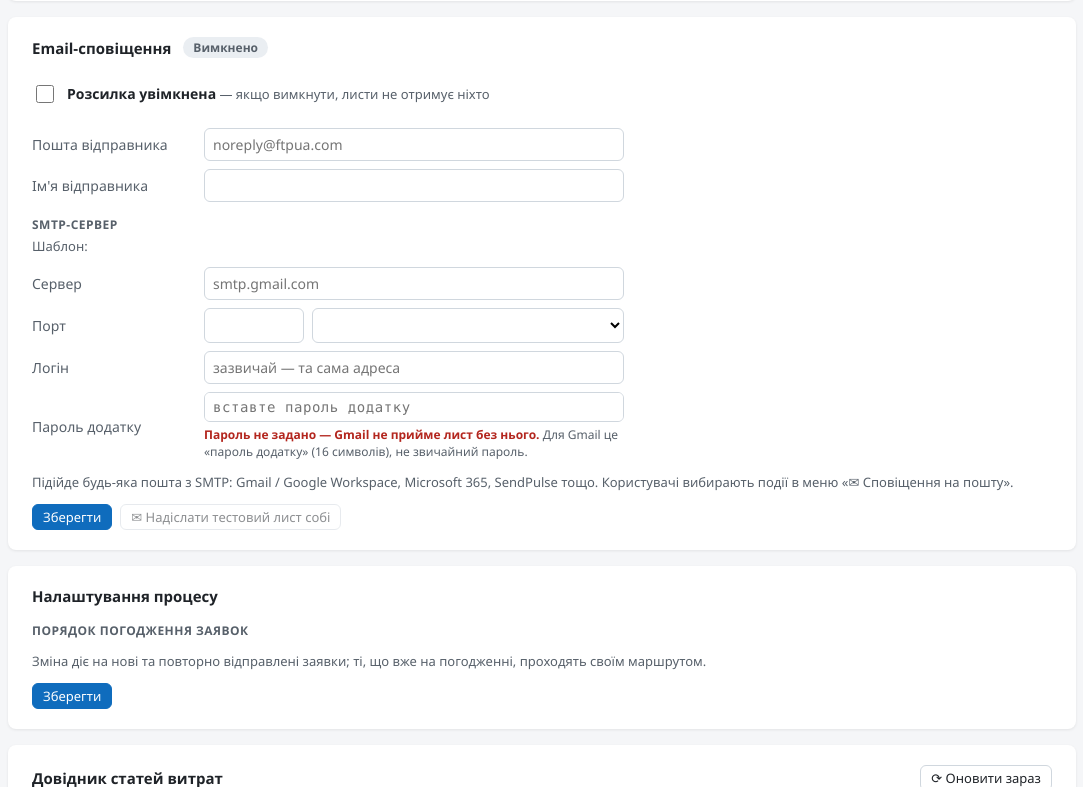
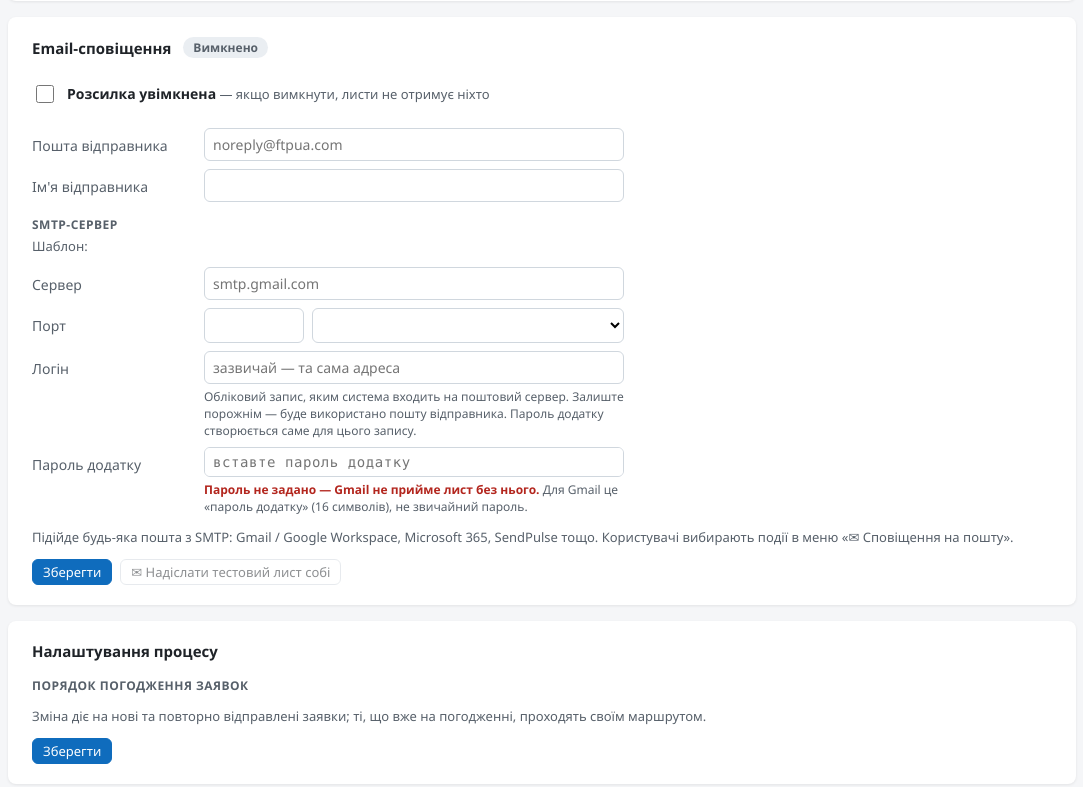
Before and after one commit to OleksandrDavydenko/-paymentrequestsystem, a Flask app: template templates/admin_users.html in a window 1280 px wide. Shown: the part 309-1096 px from the top of the page, without its empty margins (98-1181 px from the left). Run offline with Flask 3, Linux system fonts and the light colour scheme; the template is opened without the code that fills it, so the values that code supplies are empty.

Commit message:
Mail settings: align labels with inputs, add login hint
Co-Authored-By: Claude Opus 5.5 <noreply@anthropic.com>

```diff
--- a/static/style.css
+++ b/static/style.css
@@ -538,8 +538,8 @@ input.exp-missing { color: #8a4b00; background: #fff8ec; border-color: #f3d19c;
 .ud-link { display: block; color: var(--text) !important; text-decoration: none; padding: 6px 0; margin-bottom: 8px; font-size: 13px; }
 .ud-link:hover { color: var(--primary) !important; }
 .mail-settings { margin-top: 16px; }
-.mail-grid { display: grid; grid-template-columns: 160px minmax(0, 420px); gap: 8px 12px; align-items: center; margin: 12px 0; }
-.mail-grid label { color: var(--muted); }
+.mail-grid { display: grid; grid-template-columns: 160px minmax(0, 420px); gap: 8px 12px; align-items: start; margin: 12px 0; }
+.mail-grid > label { color: var(--muted); padding-top: 8px; }  /* навпроти поля, навіть якщо під ним є підказка */
 .mail-actions { display: flex; gap: 8px; flex-wrap: wrap; }
 .mail-log { margin-top: 14px; font-size: 13px; }
 .mail-log summary { cursor: pointer; color: var(--primary); }
--- a/templates/admin_users.html
+++ b/templates/admin_users.html
@@ -121,8 +121,12 @@
         </select>
       </div>
       <label for="smtp_username">Логін</label>
-      <input type="text" id="smtp_username" name="smtp_username" value="{{ mail.smtp_username }}"
-             placeholder="{{ mail.mail_sender or 'зазвичай — та сама адреса' }}" autocomplete="off">
+      <div>
+        <input type="text" id="smtp_username" name="smtp_username" value="{{ mail.smtp_username }}"
+               placeholder="{{ mail.mail_sender or 'зазвичай — та сама адреса' }}" autocomplete="off">
+        <div class="muted smtp-pass-info">Обліковий запис, яким система входить на поштовий сервер.
+          Залиште порожнім — буде використано пошту відправника. Пароль додатку створюється саме для цього запису.</div>
+      </div>
       <label for="smtp_password">Пароль додатку</label>
       <div>
         <div class="pass-field">
```
